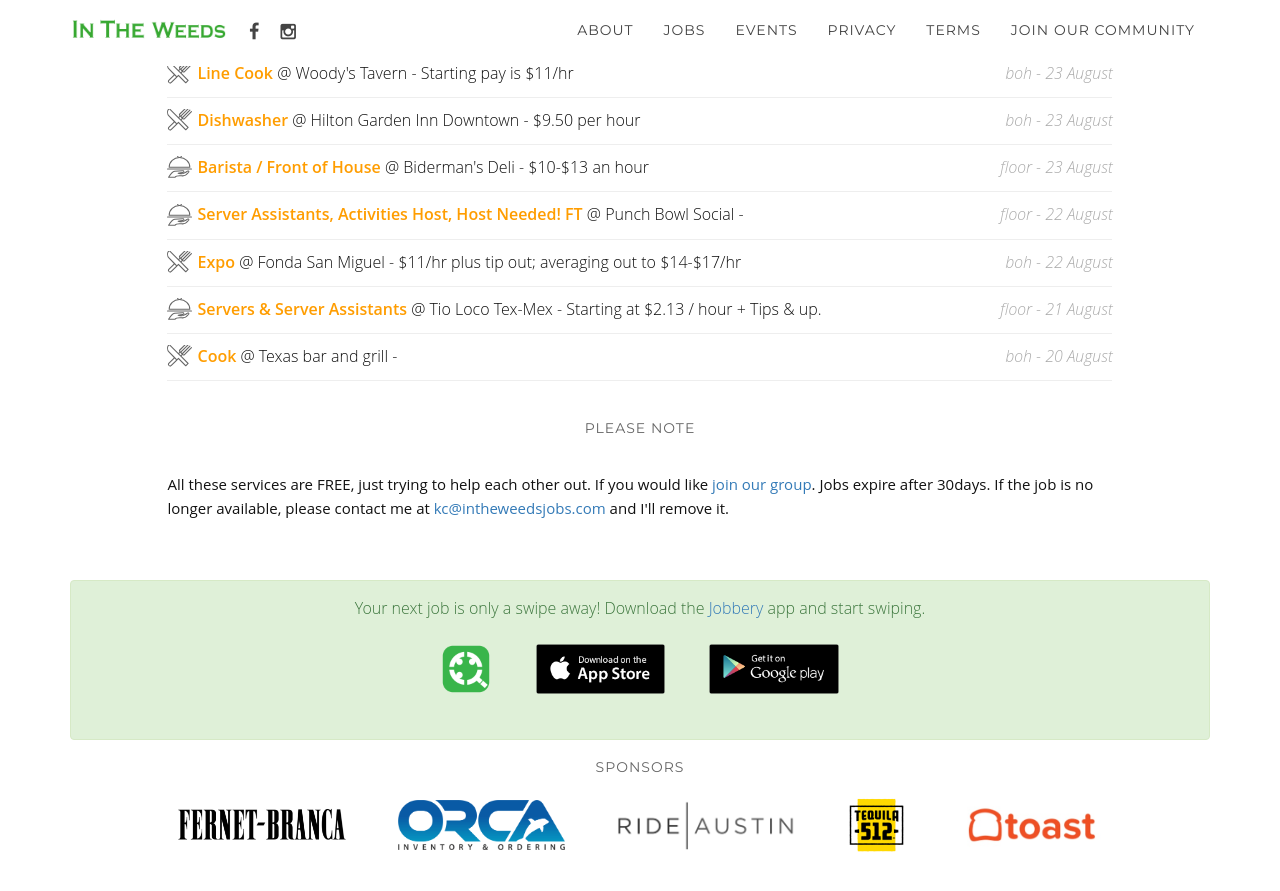
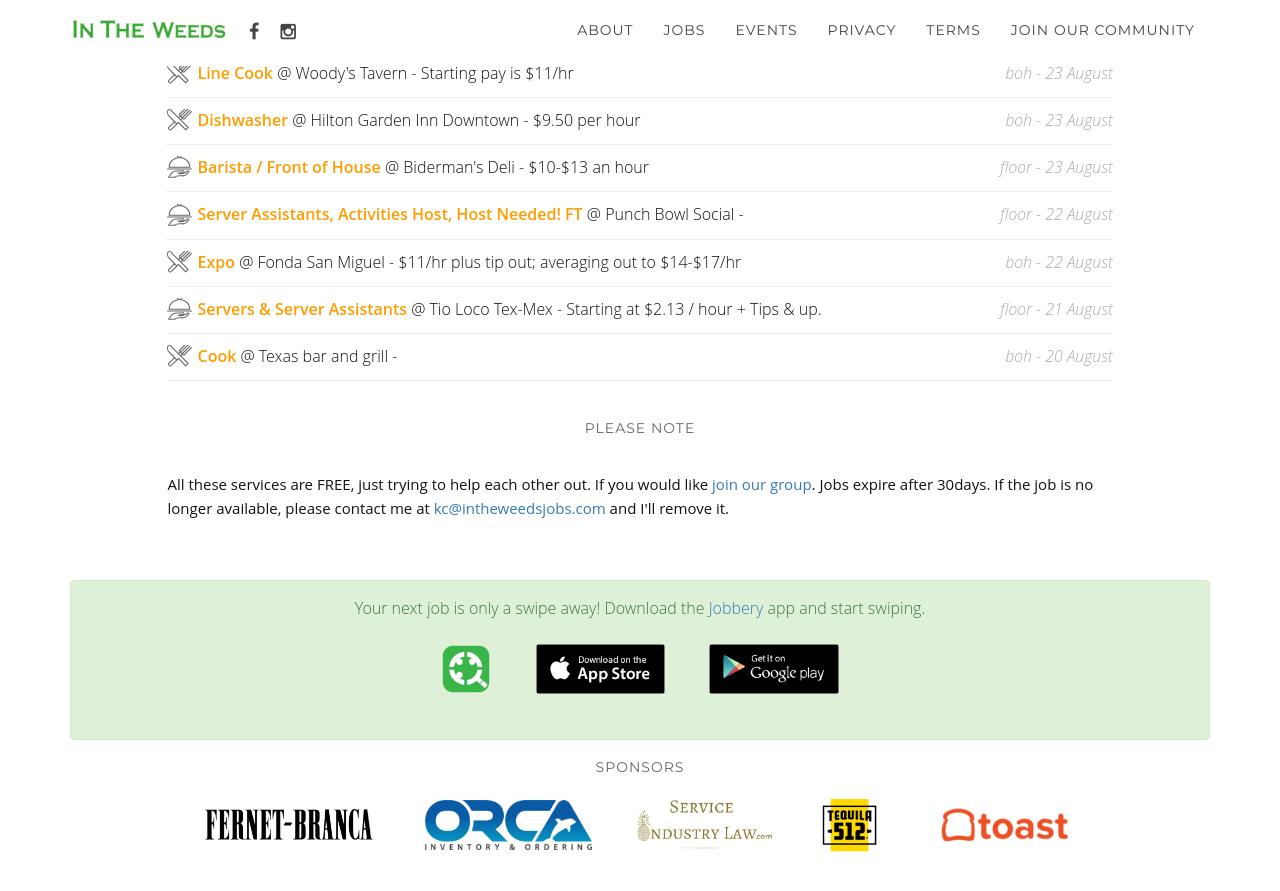
Before and after one commit to intheweedsjobs/intheweeds, a Jekyll site: the page built from index.html, in a window 1280 px wide and 900 px high, scrolled down 5167 px. Shown: the top 891 px of the window. Built offline with Jekyll 4.4.1, drawn with Linux system fonts in a browser that asks for light colours.

Commit message:
update service industry logo

```diff
--- a/_includes/footer.html
+++ b/_includes/footer.html
@@ -35,8 +35,8 @@
       </a>
     </li>
     <li>
-      <a href="http://www.rideaustin.com/" target="_blank">
-        <img id="ride-austin-logo" class="footer-logo" src="/images/ride-austin-logo.png"/>
+      <a href="http://www.serviceindustrylaw.com/" target="_blank">
+        <img id="service-industry-law-logo" class="footer-logo" src="/images/service-industry-law-logo.jpg"/>
       </a>
     </li>
     <li>
```
Also changed, not shown: Gemfile.lock, images/ride-austin-logo.png (deleted), images/service-industry-law-logo.jpg (added), 1 other file.
